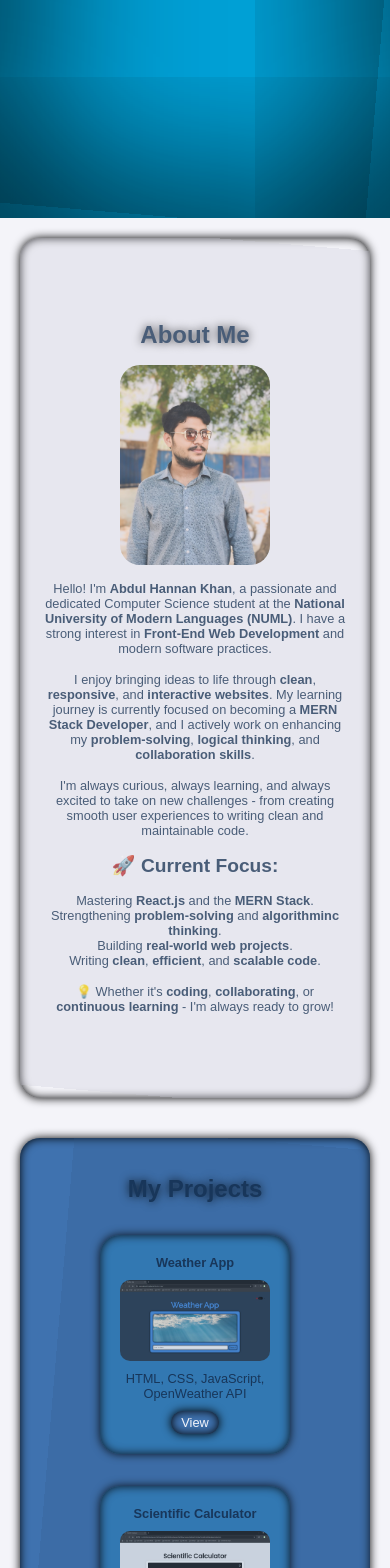
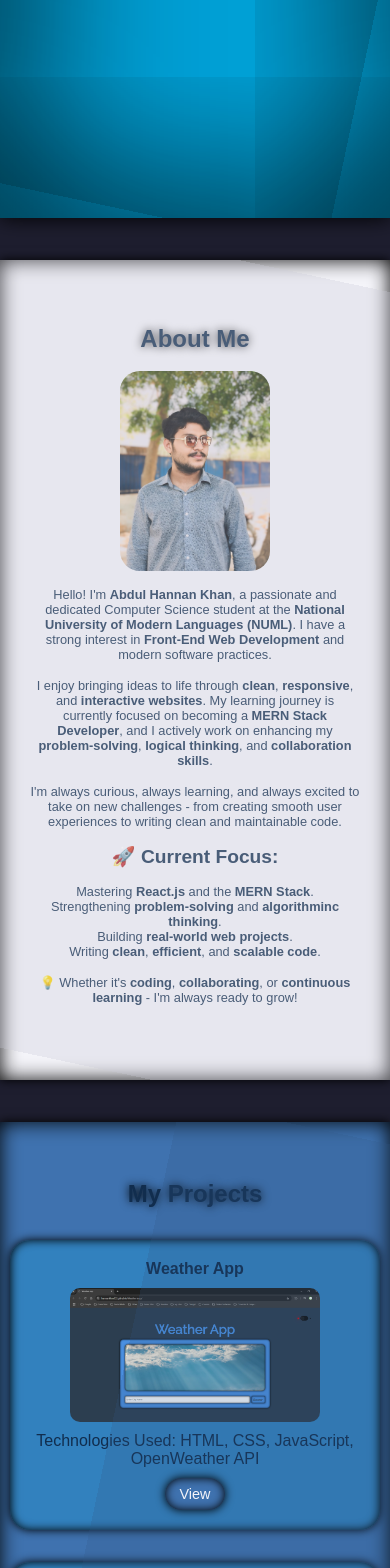
Before and after one commit to Hannankhan203/My-React-Portfolio, a React (Create React App) app: page / in a window 390 px wide. Shown: the part 432-2000 px from the top of the page. Built offline with nearby package versions, Linux system fonts and the light colour scheme.

Commit message:
Enhanced the UI

```diff
--- a/src/App.css
+++ b/src/App.css
@@ -13,7 +13,8 @@ body {
 
 /* Navbar Styling */
 #Navbar {
-  box-shadow: 0 0 10px #000;
+  box-shadow: inset 0 0 20px #000;
+  /* box-shadow: 0 0 10px #000; */
   /* border: 2px solid black; */
   height: 15vh;
   font-weight: 700;
@@ -70,7 +71,7 @@ body {
   align-items: center;
   gap: 2rem;
   /* background-color: #00bcfb; */
-  box-shadow: inset 0 0 190px #000;
+  box-shadow: inset 0 0 190px #000, 0 0 20px #000;
   position: relative;
   overflow: hidden;
 }
@@ -251,17 +252,18 @@ label input:checked ~ .botn {
 
 /* About Section Styling */
 #About {
+  margin-top: 5vh;
   /* border: 2px solid black; */
-  padding: 20px;
-  height: 160vh;
+  /* padding: 20px; */
+  height: 140vh;
 }
 
 .about-section {
   /* border: 2px solid black; */
   padding: 10px;
-  border-radius: 20px;
+  /* border-radius: 20px; */
   height: 100%;
-  box-shadow: 0 0 10px #000, inset 0 0 10px #000;
+  box-shadow: inset 0 0 20px #000, 0 0 10px #000;
   display: flex;
   flex-direction: column;
   justify-content: center;
@@ -283,13 +285,29 @@ label input:checked ~ .botn {
   opacity: 0.3;
 }
 
+.about-text {
+  display: flex;
+  justify-content: center;
+  align-items: center;
+  gap: 1rem;
+  padding: 10px;
+}
+
+.about-description {
+  display: flex;
+  flex-direction: column;
+  justify-content: center;
+  align-items: center;
+  gap: 2rem;
+}
+
 .about-heading {
   font-size: 3rem;
   text-shadow: 0 0 10px #000;
 }
 
 .profile-image {
-  width: 200px;
+  width: 500px;
   border-radius: 20px;
 }
 
@@ -312,8 +330,9 @@ label input:checked ~ .botn {
 /* Projects Section Styling */
 #Projects {
   /* border: 2px solid black; */
-  padding: 20px;
-  height: 160vh;
+  /* padding: 20px; */
+  margin-top: 5vh;
+  height: 245vh;
 }
 
 .projects-section {
@@ -325,8 +344,8 @@ label input:checked ~ .botn {
   justify-content: center;
   align-items: center;
   gap: 2rem;
-  border-radius: 20px;
-  box-shadow: 0 0 10px #000, inset 0 0 10px #000;
+  /* border-radius: 20px; */
+  box-shadow: inset 0 0 20px #000, 0 0 10px #000;
   position: relative;
   overflow: hidden;
 }
@@ -349,7 +368,7 @@ label input:checked ~ .botn {
 .projects {
   /* border: 2px solid black; */
   display: flex;
-  gap: 4rem;
+  gap: 3rem;
   width: 100%;
   justify-content: center;
   align-items: center;
@@ -367,22 +386,22 @@ label input:checked ~ .botn {
   box-shadow: inset 0 0 10px #000, 0 0 10px #000;
   background-color: rgba(0, 188, 251, 0.2);
   gap: 10px;
-  width: min-content;
+  width: 45%;
 }
 
 .pro-head,
 .pro-tech {
-  font-size: 1.2rem;
+  font-size: 1.5rem;
   text-align: center;
 }
 
 .pro-img {
-  width: 300px;
+  width: 400px;
   border-radius: 10px;
 }
 
 .view-btn {
-  font-size: 1rem;
+  font-size: 1.2rem;
   border-radius: 40px;
   border: none;
   box-shadow: inset 0 0 10px #000, 0 0 10px #000;
@@ -399,21 +418,22 @@ label input:checked ~ .botn {
   /* border: 2px solid black; */
   display: block;
   border-radius: 40px;
-  padding: 10px 20px;
+  padding: 15px 25px;
   text-decoration: none;
 }
 
 /* Skills Styling*/
 #Skills {
   /* border: 2px solid black; */
-  padding: 20px;
-  height: 60vh;
+  /* padding: 20px; */
+  margin-top: 5vh;
+  height: 50vh;
 }
 
 .skills-section {
   /* border: 2px solid black; */
-  box-shadow: 0 0 10px #000, inset 0 0 10px #000;
-  border-radius: 20px;
+  box-shadow: inset 0 0 20px #000, 0 0 10px #000;
+  /* border-radius: 20px; */
   padding: 10px;
   display: flex;
   gap: 10px;
@@ -448,9 +468,10 @@ label input:checked ~ .botn {
 /* Contact Section (Footer) Styling */
 #Contact {
   /* border: 2px solid black; */
-  padding: 20px;
+  /* padding: 20px; */
   padding-bottom: 0;
-  height: 60vh;
+  margin-top: 5vh;
+  height: 50vh;
 }
 
 .upper-section {
@@ -468,14 +489,14 @@ label input:checked ~ .botn {
 .contact-section {
   /* border: 2px solid black; */
   /* padding: 10px; */
-  border-radius: 20px;
-  box-shadow: 0 0 10px #000, inset 0 0 10px #000;
+  /* border-radius: 20px; */
+  box-shadow: 0 0 20px #000, inset 0 0 10px #000;
   display: flex;
   flex-direction: column;
   justify-content: center;
   align-items: center;
   height: 100%;
-  gap: 2rem;
+  gap: 0rem;
   position: relative;
   overflow: hidden;
 }
@@ -532,8 +553,8 @@ label input:checked ~ .botn {
 .copyright {
   font-size: 1.2rem;
   width: 100%;
-  border-bottom-left-radius: 20px;
-  border-bottom-right-radius: 20px;
+  /* border-bottom-left-radius: 20px;
+  border-bottom-right-radius: 20px; */
   height: 7vh;
   display: flex;
   justify-content: center;
@@ -557,6 +578,7 @@ label input:checked ~ .botn {
     gap: 1.5rem;
     font-size: 0.7rem;
   }
+
   .menu {
     position: fixed;
     /* border: 2px solid black; */
@@ -573,8 +595,8 @@ label input:checked ~ .botn {
 
   .menu-position {
     position: fixed;
-    top: 82%;
-    left: 10px;
+    top: 144px;
+    left: 12px;
   }
 
   /* Hero Section Styling */
@@ -613,7 +635,7 @@ label input:checked ~ .botn {
   /* Custom Checkbox Styling */
   label {
     /* border: 2px solid black; */
-    top: 10%;
+    top: 20%;
     left: 10%;
     width: 30px;
     height: 15px;
@@ -658,12 +680,20 @@ label input:checked ~ .botn {
 
   /* About Section Styling */
   #About {
-    height: 900px;
+    height: 820px;
   }
 
   .about-section {
+    gap: 0.5rem;
+    padding: 20px;
+  }
+
+  .about-text {
+    flex-direction: column;
+  }
+
+  .about-description {
     gap: 1rem;
-    padding: 20px
   }
 
   .about-heading {
@@ -686,8 +716,9 @@ label input:checked ~ .botn {
     font-size: 0.8rem;
   }
 
+  /* Projects Section Styling */
   #Projects {
-    height: 1350px;
+    height: 1700px;
   }
 
   .projects-heading {
@@ -698,26 +729,31 @@ label input:checked ~ .botn {
     gap: 2rem;
   }
 
+  .project {
+    /* border: 2px solid black; */
+    width: 100%;
+  }
+
   .pro-head,
   .pro-tech {
-    font-size: 0.8rem;
+    font-size: 1rem;
   }
 
   .pro-img {
-    width: 150px;
+    width: 250px;
   }
 
   .view-btn {
-    font-size: 0.8rem;
+    font-size: 0.9rem;
   }
 
   .view-btn a {
-    padding: 4px 10px;
+    padding: 8px 15px;
   }
 
   /* Skills Styling*/
   #Skills {
-    height: 250px;
+    height: 240px;
   }
 
   .skills-heading {
@@ -725,12 +761,12 @@ label input:checked ~ .botn {
   }
 
   .skill-list {
-    font-size: 0.8rem;
+    font-size: 1rem;
   }
 
   /* Contact Section (Footer) Styling */
   #Contact {
-    height: 280px;
+    height: 250px;
   }
 
   .upper-section {
@@ -763,23 +799,22 @@ label input:checked ~ .botn {
 
   .copyright {
     font-size: 0.8rem;
-    height: 10vh;
+    height: 30px;
     text-align: center;
   }
 
-
   .translating-Navbar {
     transform: translateY(-76%);
-  transition: 0.5s;
+    transition: 1s;
   }
 
   .translating-nav-options {
     transform: translateY(-100%);
-  transition: 0.5s;
+    transition: 1s;
   }
 
   .translating-checkbox {
     transform: translateY(-1500%);
-  transition: 0.5s;
+    transition: 0.7s;
   }
 }
--- a/src/components/About.jsx
+++ b/src/components/About.jsx
@@ -5,29 +5,42 @@ function About({ darkMode }) {
   return (
     <section id="About">
       <div className={`about-section ${darkMode ? "dark-mode" : "light-mode"}`}>
-      <h2 className={`about-heading ${darkMode ? "dark-mode" : "light-mode"}`}>About Me</h2>
+        <h2
+          className={`about-heading ${darkMode ? "dark-mode" : "light-mode"}`}
+        >
+          About Me
+        </h2>
+        <div className="about-text">
         <img src={profileImage} alt="Profile-Image" className="profile-image" />
+        <div className="about-description">
         <p className={`about-p ${darkMode ? "dark-mode" : "light-mode"}`}>
           Hello! I'm <strong>Abdul Hannan Khan</strong>, a passionate and
           dedicated Computer Science student at the{" "}
-        <strong>National University of Modern Languages (NUML)</strong>. I have
-        a strong interest in <strong>Front-End Web Development</strong> and
-        modern software practices.
+          <strong>National University of Modern Languages (NUML)</strong>. I
+          have a strong interest in <strong>Front-End Web Development</strong>{" "}
+          and modern software practices.
         </p>
         <p className={`about-p ${darkMode ? "dark-mode" : "light-mode"}`}>
           I enjoy bringing ideas to life through <strong>clean</strong>,{" "}
-        <strong>responsive</strong>, and <strong>interactive websites</strong>.
-        My learning journey is currently focused on becoming a{" "}
-        <strong>MERN Stack Developer</strong>, and I actively work on enhancing
-        my <strong>problem-solving</strong>, <strong>logical thinking</strong>,
-        and <strong>collaboration skills</strong>.
+          <strong>responsive</strong>, and <strong>interactive websites</strong>
+          . My learning journey is currently focused on becoming a{" "}
+          <strong>MERN Stack Developer</strong>, and I actively work on
+          enhancing my <strong>problem-solving</strong>,{" "}
+          <strong>logical thinking</strong>, and{" "}
+          <strong>collaboration skills</strong>.
         </p>
         <p className={`about-p ${darkMode ? "dark-mode" : "light-mode"}`}>
           I'm always curious, always learning, and always excited to take on new
-        challenges - from creating smooth user experiences to writing clean and
-        maintainable code.
+          challenges - from creating smooth user experiences to writing clean
+          and maintainable code.
         </p>
-      <h3 className={`about-sub-heading ${darkMode ? "dark-mode" : "light-mode"}`}>🚀 Current Focus:</h3>
+        <h3
+          className={`about-sub-heading ${
+            darkMode ? "dark-mode" : "light-mode"
+          }`}
+        >
+          🚀 Current Focus:
+        </h3>
         <ul className={`about-focus ${darkMode ? "dark-mode" : "light-mode"}`}>
           <li className="about-focus-list">
             Mastering <strong>React.js</strong> and the{" "}
@@ -46,9 +59,12 @@ function About({ darkMode }) {
           </li>
         </ul>
         <p className={`about-p ${darkMode ? "dark-mode" : "light-mode"}`}>
-        💡 Whether it's <strong>coding</strong>, <strong>collaborating</strong>,
-        or <strong>continuous learning</strong> - I'm always ready to grow!
+          💡 Whether it's <strong>coding</strong>,{" "}
+          <strong>collaborating</strong>, or{" "}
+          <strong>continuous learning</strong> - I'm always ready to grow!
         </p>
+        </div>
+        </div>
       </div>
     </section>
   );
--- a/src/components/Projects.jsx
+++ b/src/components/Projects.jsx
@@ -54,7 +54,7 @@ function Projects({ darkMode }) {
                         <div className={`project ${darkMode ? "dark-mode" : "light-mode"}`}>
                             <h4 className="pro-head">{project.title}</h4>
                             <img className='pro-img' src={project.src} alt={project.alt} />
-                            <p className="pro-tech">{project.tech}</p>
+                            <p className="pro-tech">Technologies Used: {project.tech}</p>
                             <button className={`view-btn ${darkMode ? "dark-mode" : "light-mode"}`}><a href={project.href} target='_blank' rel="noreferrer" className={darkMode ? "dark-mode" : "light-mode"}>View</a></button>
                         </div>
                     ))}
--- a/src/components/color.css
+++ b/src/components/color.css
@@ -1,13 +1,13 @@
 /* Universal */
 
 body.light-mode {
-  background-color: #f4f4f9;
+  background-color: #1e1e2f;
   color: #112d4e;
   transition: 0.5s;
 }
 
 body.dark-mode {
-  background-color: #1e1e2f;
+  background-color: #f4f4f9;
   color: #f5f5f5;
   transition: 0.5s;
 }
@@ -33,18 +33,16 @@ html {
 
 .menu.light-mode {
   color: #f4f4f9;
-  background-color: #3f72af;
   transition: 0.5s;
 }
 
 .menu.dark-mode {
   color: #f5f5f5;
-  background-color: #252836;
   transition: 0.5s;
 }
 
 #Navbar.light-mode {
-  background-color: #3f72af;
+  background-color: #00bcfb;
   transition: 0.5s;
 }
 
```
Also changed, not shown: readme.txt. Lines whose indentation alone changed are shown as unchanged.
